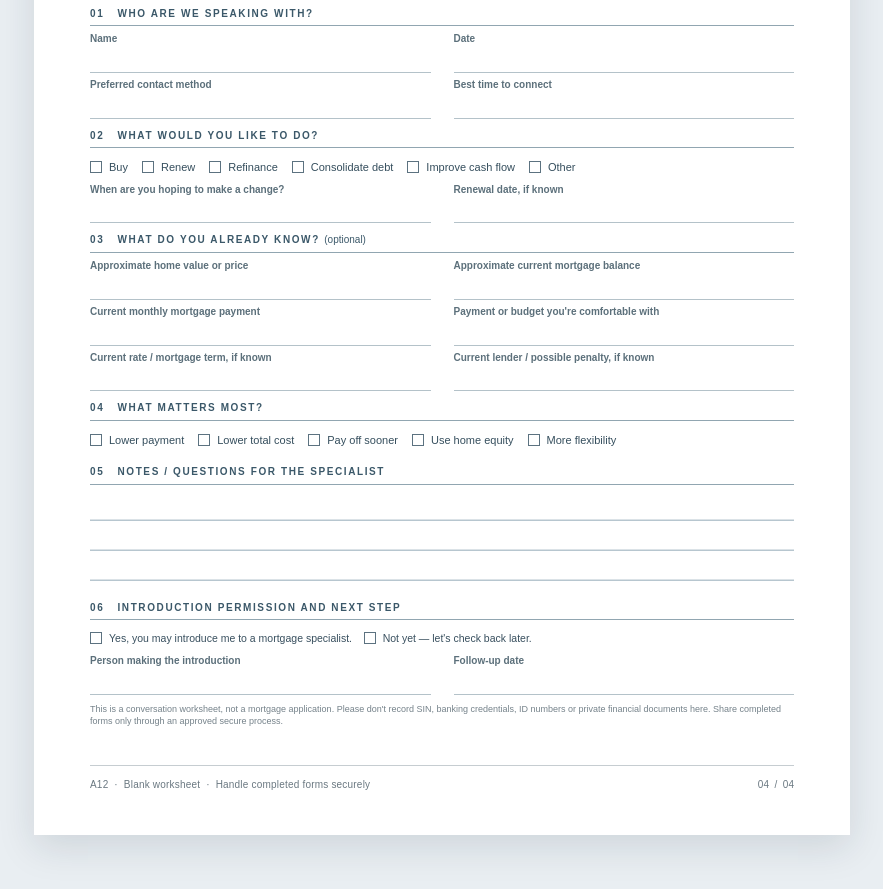
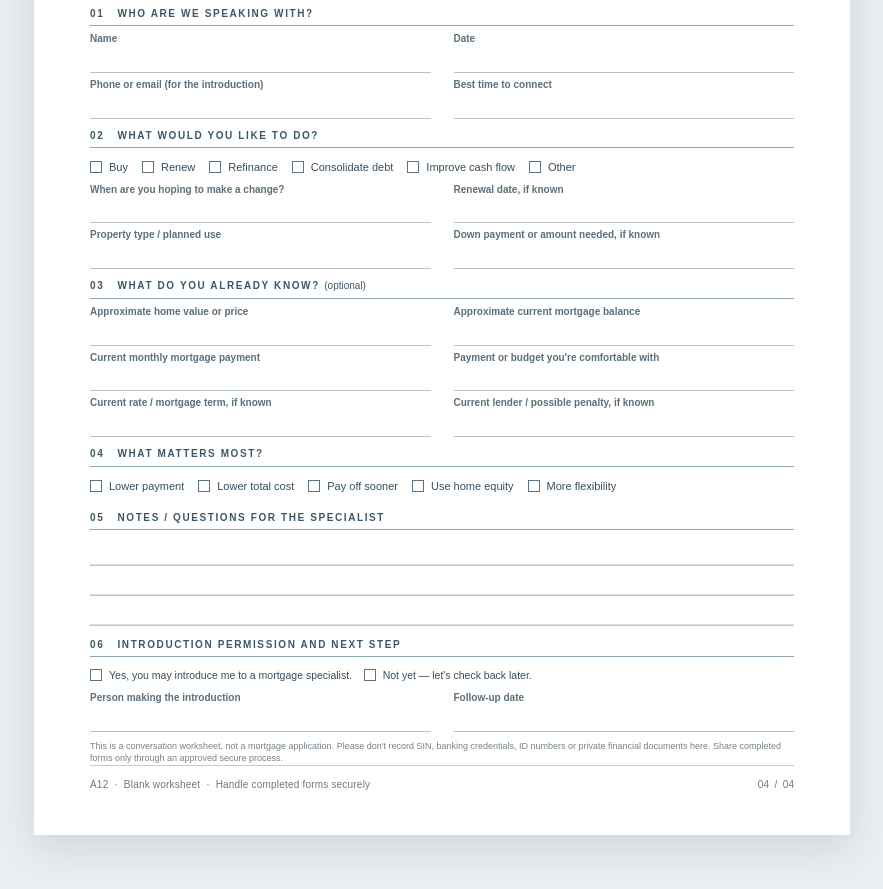
Before and after one commit to advisorpages/sandbox, a website: page index.html in a window 1280 px wide. Shown: the part 3557-4446 px from the top of the page, without its empty margins (198-1081 px from the left). Drawn offline with Linux system fonts and the light colour scheme.

Commit message:
Improve discovery form with contact method and property/purchase details

```diff
--- a/index.html
+++ b/index.html
@@ -218,7 +218,7 @@
   <div class="p4-fields">
     <div class="p4-field"><label>Name</label><span class="p4-line"></span></div>
     <div class="p4-field"><label>Date</label><span class="p4-line"></span></div>
-    <div class="p4-field"><label>Preferred contact method</label><span class="p4-line"></span></div>
+    <div class="p4-field"><label>Phone or email (for the introduction)</label><span class="p4-line"></span></div>
     <div class="p4-field"><label>Best time to connect</label><span class="p4-line"></span></div>
   </div>
   <h2 class="p4-section-title">02 &nbsp; WHAT WOULD YOU LIKE TO DO?</h2>
@@ -226,6 +226,8 @@
   <div class="p4-fields">
     <div class="p4-field"><label>When are you hoping to make a change?</label><span class="p4-line"></span></div>
     <div class="p4-field"><label>Renewal date, if known</label><span class="p4-line"></span></div>
+    <div class="p4-field"><label>Property type / planned use</label><span class="p4-line"></span></div>
+    <div class="p4-field"><label>Down payment or amount needed, if known</label><span class="p4-line"></span></div>
   </div>
   <h2 class="p4-section-title">03 &nbsp; WHAT DO YOU ALREADY KNOW? <span style="font-weight:400;letter-spacing:0;text-transform:none">(optional)</span></h2>
   <div class="p4-fields">
```
